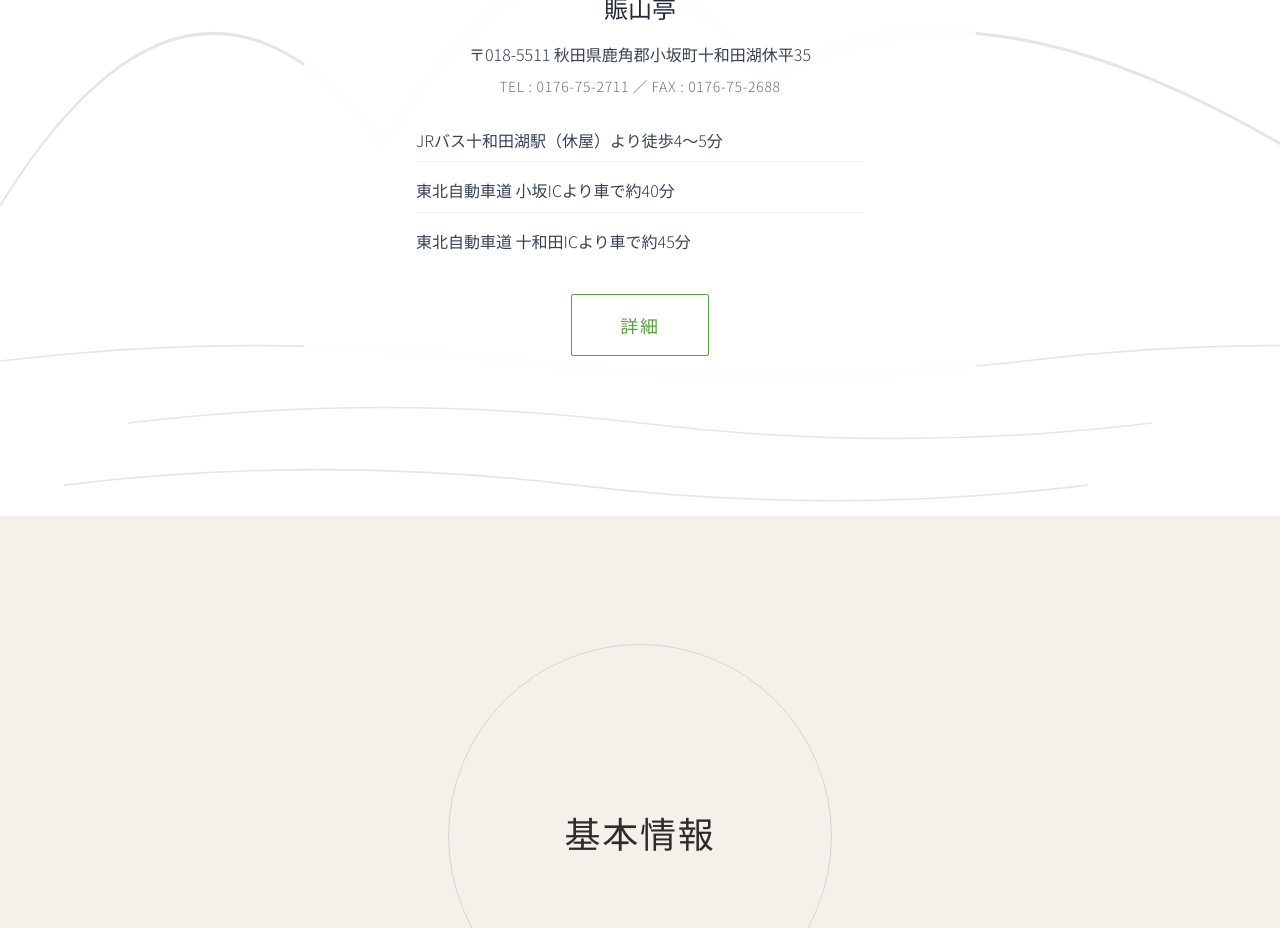
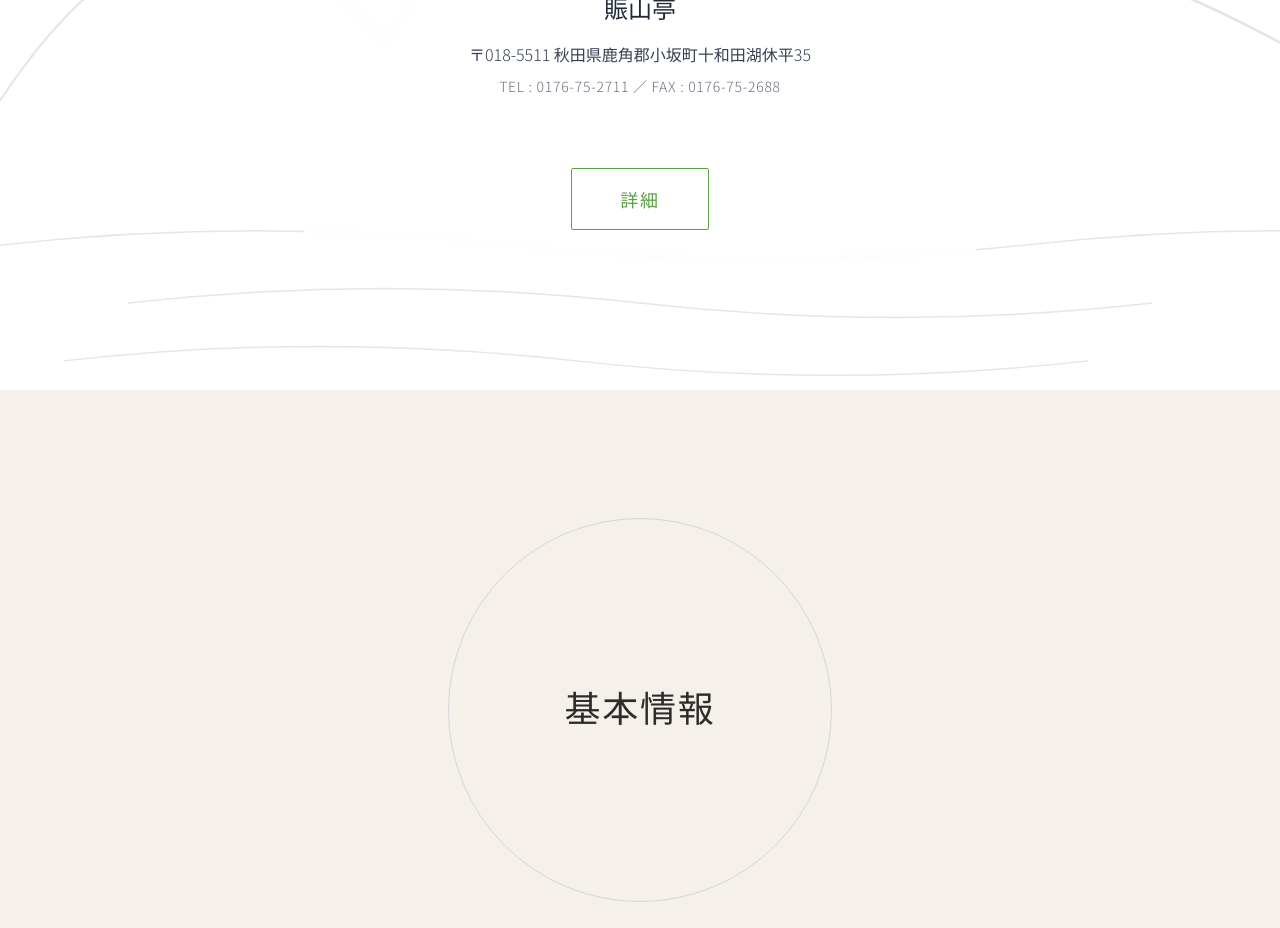
Before and after one commit to hirofumitorato/towadako-demo, a Next.js app: page / in a window 1280 px wide. Shown: the part 8440-9368 px from the top of the page. Built offline with nearby package versions, Linux system fonts and the light colour scheme.

Commit message:
基本Access情報の簡略化: 詳細なアクセス時間を削除

```diff
--- a/src/components/Access.tsx
+++ b/src/components/Access.tsx
@@ -90,11 +90,7 @@ export default function Access() {
             <p className="text-gray-500 text-sm mb-4 font-light tracking-wider">TEL : 0176-75-2711 ／ FAX : 0176-75-2688</p>
           </div>
 
-          <div className="space-y-4 text-left max-w-md mx-auto">
-            <p className="text-gray-700 font-light border-b border-gray-100 pb-2">JRバス十和田湖駅（休屋）より徒歩4〜5分</p>
-            <p className="text-gray-700 font-light border-b border-gray-100 pb-2">東北自動車道 小坂ICより車で約40分</p>
-            <p className="text-gray-700 font-light">東北自動車道 十和田ICより車で約45分</p>
-          </div>
+
 
           <Link href="/access" className="inline-block mt-10 px-12 py-4 border border-[#5CA042] text-[#5CA042] text-lg tracking-widest hover:bg-[#5CA042] hover:text-white transition-all duration-300 rounded-sm font-light bg-white">
             詳細
```
